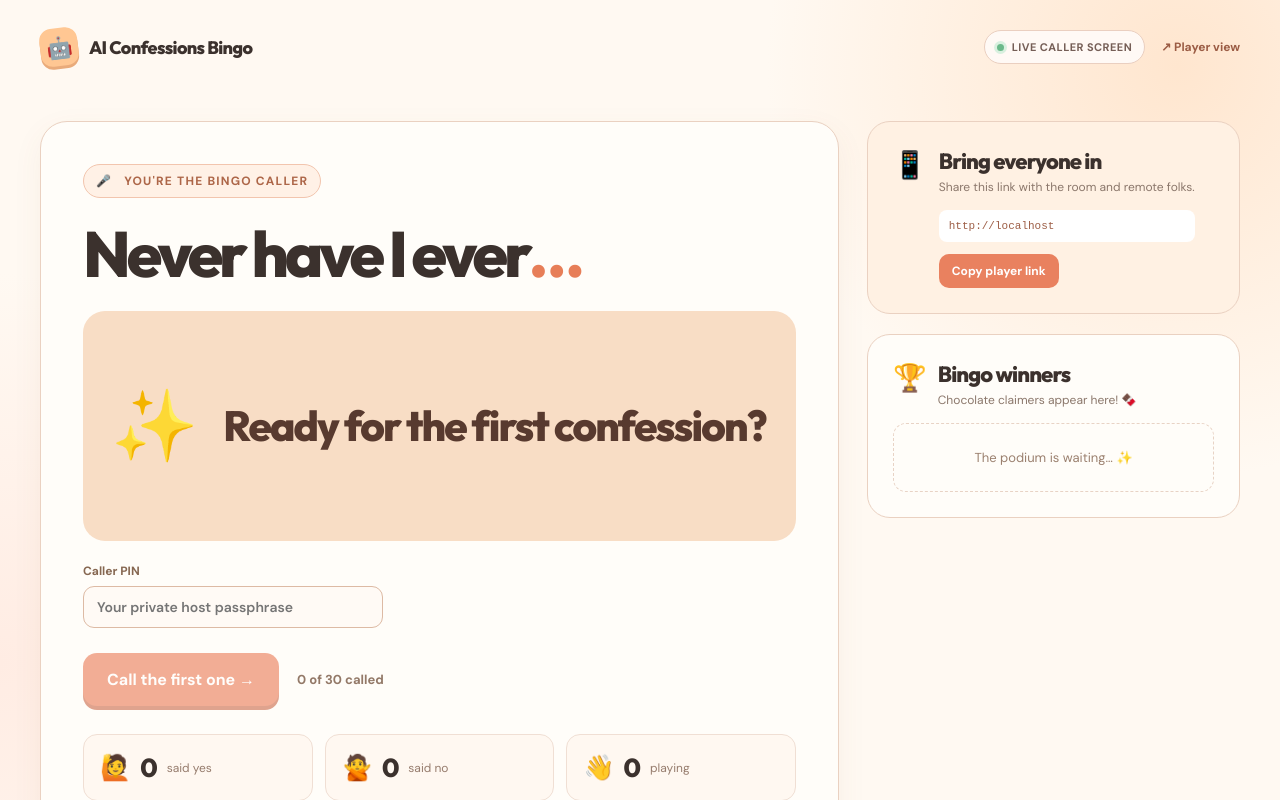
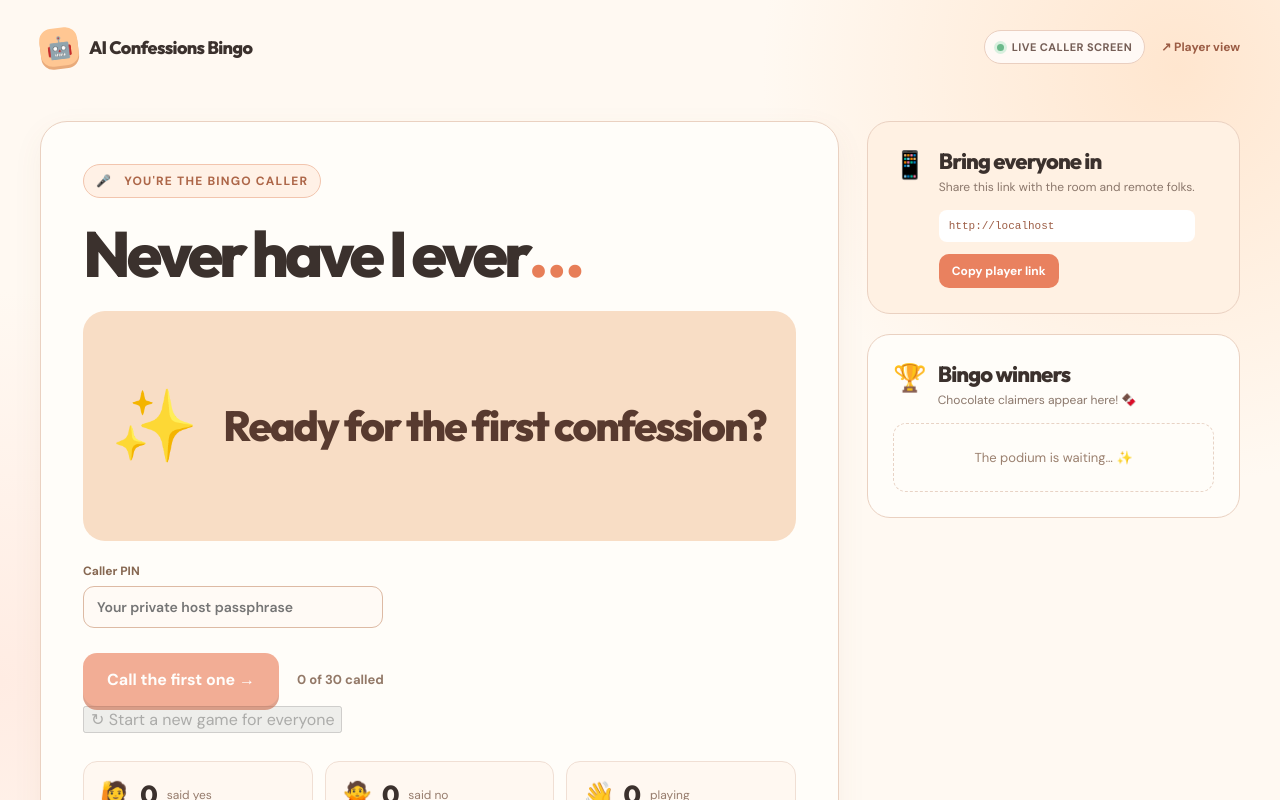
Before and after one commit to snail-codes-pixels/AI-bingo, a Next.js app: page /caller in a window 1280 px wide. Shown: the top 800 px of the page. Built offline with nearby package versions, Linux system fonts and the light colour scheme; no server answers; the database is empty.

Commit message:
Add caller new game button and repeat bingo alerts

```diff
--- a/app/caller/page.tsx
+++ b/app/caller/page.tsx
@@ -3,21 +3,23 @@ import { useCallback, useEffect, useRef, useState } from 'react';
 import type { GameSnapshot } from '../../lib/game-types';
 import { prompts } from '../../lib/prompts';
 
-const empty:GameSnapshot={counts:{},participants:0,currentCall:null,calledCount:0,yes:0,no:0,winners:[]};
+const empty:GameSnapshot={gameId:0,counts:{},participants:0,currentCall:null,calledCount:0,yes:0,no:0,winners:[]};
 export default function CallerPage(){
   const [game,setGame]=useState<GameSnapshot>(empty),[busy,setBusy]=useState(false),[error,setError]=useState(''),[winnerFlash,setWinnerFlash]=useState(''),[joinUrl,setJoinUrl]=useState(''),[copied,setCopied]=useState(false),[pin,setPin]=useState(''),[pinUnlocked,setPinUnlocked]=useState(false);
-  const previousWinnerAt=useRef<string|null>(null);
+  const previousWinnerId=useRef<number|null>(null);
+  const previousGameId=useRef<number|null>(null);
   const winnersLoaded=useRef(false);
-  const refresh=useCallback(async()=>{try{const r=await fetch('/api/game',{cache:'no-store'});if(!r.ok)throw Error();const next=await r.json() as GameSnapshot;setGame(next);setError('');const latest=next.winners[0];if(winnersLoaded.current&&latest&&latest.wonAt!==previousWinnerAt.current)setWinnerFlash(latest.name);previousWinnerAt.current=latest?.wonAt??null;winnersLoaded.current=true;}catch{setError('The live board is reconnecting…');}},[]);
+  const refresh=useCallback(async()=>{try{const r=await fetch('/api/game',{cache:'no-store'});if(!r.ok)throw Error();const next=await r.json() as GameSnapshot;if(previousGameId.current!==null&&next.gameId<previousGameId.current)return;setGame(next);setError('');const latest=next.winners[0];if(previousGameId.current!==next.gameId){setWinnerFlash('');winnersLoaded.current=false;}else if(winnersLoaded.current&&latest&&latest.id!==previousWinnerId.current)setWinnerFlash(`${latest.name} got BINGO #${latest.winNumber}!`);previousGameId.current=next.gameId;previousWinnerId.current=latest?.id??null;winnersLoaded.current=true;}catch{setError('The live board is reconnecting…');}},[]);
   useEffect(()=>{setJoinUrl(window.location.origin);const saved=sessionStorage.getItem('ai-bingo-caller-pin');if(saved){setPin(saved);setPinUnlocked(true);}refresh();const timer=setInterval(refresh,2500);return()=>clearInterval(timer);},[refresh]);
   async function nextCall(){if(busy)return;if(!pin){setError('Enter your caller PIN first.');return;}setBusy(true);setWinnerFlash('');try{const r=await fetch('/api/game',{method:'POST',headers:{'Content-Type':'application/json'},body:JSON.stringify({action:'next',callerPin:pin})});const payload=await r.json() as GameSnapshot & {error?:string};if(!r.ok)throw Error(payload.error||'Couldn’t call the next confession.');setGame(payload);setError('');setPinUnlocked(true);sessionStorage.setItem('ai-bingo-caller-pin',pin);}catch(e){const message=e instanceof Error?e.message:'Couldn’t call the next confession.';setError(message);if(message.includes('PIN')){setPinUnlocked(false);setPin('');sessionStorage.removeItem('ai-bingo-caller-pin');}}finally{setBusy(false);}}
+  async function newGame(){if(busy)return;if(!pin){setError('Enter your caller PIN first.');return;}if(!window.confirm('Start a new game for everyone? This clears all cards, answers, and bingos.'))return;setBusy(true);setWinnerFlash('');try{const r=await fetch('/api/game',{method:'POST',headers:{'Content-Type':'application/json'},body:JSON.stringify({action:'reset',callerPin:pin})});const payload=await r.json() as GameSnapshot & {error?:string};if(!r.ok)throw Error(payload.error||'Couldn’t start a new game.');setGame(payload);previousGameId.current=payload.gameId;previousWinnerId.current=null;winnersLoaded.current=true;setError('');setPinUnlocked(true);sessionStorage.setItem('ai-bingo-caller-pin',pin);}catch(e){const message=e instanceof Error?e.message:'Couldn’t start a new game.';setError(message);if(message.includes('PIN')){setPinUnlocked(false);setPin('');sessionStorage.removeItem('ai-bingo-caller-pin');}}finally{setBusy(false);}}
   async function copy(){try{await navigator.clipboard.writeText(joinUrl);setCopied(true);}catch{setError('Copy the link shown below.');}}
   const prompt=prompts.find(p=>p.id===game.currentCall?.promptId);
   const phrase=prompt?.text.startsWith("I've ")?prompt.text.slice(5):prompt?.text==='AI has genuinely surprised me'?'been genuinely surprised by AI':prompt?.text;
   return <main className="host-shell"><header className="host-top"><div className="brand"><span className="brand-icon">🤖</span>AI Confessions Bingo</div><div className="host-top-right"><span className="live"><i/> LIVE CALLER SCREEN</span><a href="/" target="_blank">↗ Player view</a></div></header>
-    <div className="host-grid"><section className="host-main"><div className="host-label">🎤 &nbsp; YOU&apos;RE THE BINGO CALLER</div><h1>Never have I ever<span>…</span></h1><div className="host-prompt">{prompt?<><span className="host-prompt-emoji">{prompt.emoji}</span><p>{phrase}</p></>:<><span className="host-prompt-emoji">✨</span><p>Ready for the first confession?</p></>}</div>{!pinUnlocked&&<label className="host-pin">Caller PIN<input type="password" value={pin} onChange={event=>setPin(event.target.value)} placeholder="Your private host passphrase" autoComplete="off" /></label>}<div className="host-actions"><button onClick={nextCall} disabled={busy||!pin||game.calledCount>=prompts.length}>{busy?'Calling…':game.calledCount===0?'Call the first one →':game.calledCount>=prompts.length?'All confessions called!':'Next confession →'}</button><span>{game.calledCount} of {prompts.length} called</span></div><div className="host-tally"><div><span>🙋</span><strong>{game.yes}</strong><small>said yes</small></div><div><span>🙅</span><strong>{game.no}</strong><small>said no</small></div><div><span>👋</span><strong>{game.participants}</strong><small>playing</small></div></div><p className="host-tip">Read the line aloud. Everyone answers “yes” or “no” on their own device. A yes marks their square if it&apos;s on their card.</p></section>
-    <aside className="host-side"><section className="host-join"><span>📱</span><div><h2>Bring everyone in</h2><p>Share this link with the room and remote folks.</p><code>{joinUrl||'Loading link…'}</code><button onClick={copy} disabled={!joinUrl}>{copied?'✓ Copied!':'Copy player link'}</button></div></section><section className="host-winners"><div className="winner-head"><span>🏆</span><div><h2>Bingo winners</h2><p>Chocolate claimers appear here! 🍫</p></div></div>{game.winners.length?<ol>{game.winners.map((w,i)=><li key={`${w.name}-${i}`}><span>{i+1}</span><strong>{w.name}</strong><span>🎉 BINGO!</span></li>)}</ol>:<div className="no-winners">The podium is waiting… ✨</div>}</section></aside></div>
+    <div className="host-grid"><section className="host-main"><div className="host-label">🎤 &nbsp; YOU&apos;RE THE BINGO CALLER</div><h1>Never have I ever<span>…</span></h1><div className="host-prompt">{prompt?<><span className="host-prompt-emoji">{prompt.emoji}</span><p>{phrase}</p></>:<><span className="host-prompt-emoji">✨</span><p>Ready for the first confession?</p></>}</div>{!pinUnlocked&&<label className="host-pin">Caller PIN<input type="password" value={pin} onChange={event=>setPin(event.target.value)} placeholder="Your private host passphrase" autoComplete="off" /></label>}<div className="host-actions"><button onClick={nextCall} disabled={busy||!pin||game.calledCount>=prompts.length}>{busy?'Calling…':game.calledCount===0?'Call the first one →':game.calledCount>=prompts.length?'All confessions called!':'Next confession →'}</button><span>{game.calledCount} of {prompts.length} called</span></div><button className="host-reset" onClick={newGame} disabled={busy||!pin}>↻ Start a new game for everyone</button><div className="host-tally"><div><span>🙋</span><strong>{game.yes}</strong><small>said yes</small></div><div><span>🙅</span><strong>{game.no}</strong><small>said no</small></div><div><span>👋</span><strong>{game.participants}</strong><small>playing</small></div></div><p className="host-tip">Read the line aloud. Everyone answers “yes” or “no” on their own device. A yes marks their square if it&apos;s on their card.</p></section>
+    <aside className="host-side"><section className="host-join"><span>📱</span><div><h2>Bring everyone in</h2><p>Share this link with the room and remote folks.</p><code>{joinUrl||'Loading link…'}</code><button onClick={copy} disabled={!joinUrl}>{copied?'✓ Copied!':'Copy player link'}</button></div></section><section className="host-winners"><div className="winner-head"><span>🏆</span><div><h2>Bingo winners</h2><p>Chocolate claimers appear here! 🍫</p></div></div>{game.winners.length?<ol>{game.winners.map((w,i)=><li key={w.id}><span>{i+1}</span><strong>{w.name}</strong><span>🎉 BINGO #{w.winNumber}!</span></li>)}</ol>:<div className="no-winners">The podium is waiting… ✨</div>}</section></aside></div>
     {error&&<p className="host-error" role="status">{error}</p>}
-    {winnerFlash&&<div className="host-win-flash" role="dialog" aria-modal="true" aria-label="New bingo winner"><div><span>🎉 🍫 🎉</span><h2>{winnerFlash} got BINGO!</h2><p>Time to hand over a chocolate.</p><button onClick={()=>setWinnerFlash('')}>Keep calling →</button></div></div>}
+    {winnerFlash&&<div className="host-win-flash" role="dialog" aria-modal="true" aria-label="New bingo winner"><div><span>🎉 🍫 🎉</span><h2>{winnerFlash}</h2><p>Time to hand over a chocolate.</p><button onClick={()=>setWinnerFlash('')}>Keep calling →</button></div></div>}
   </main>;
 }
```
